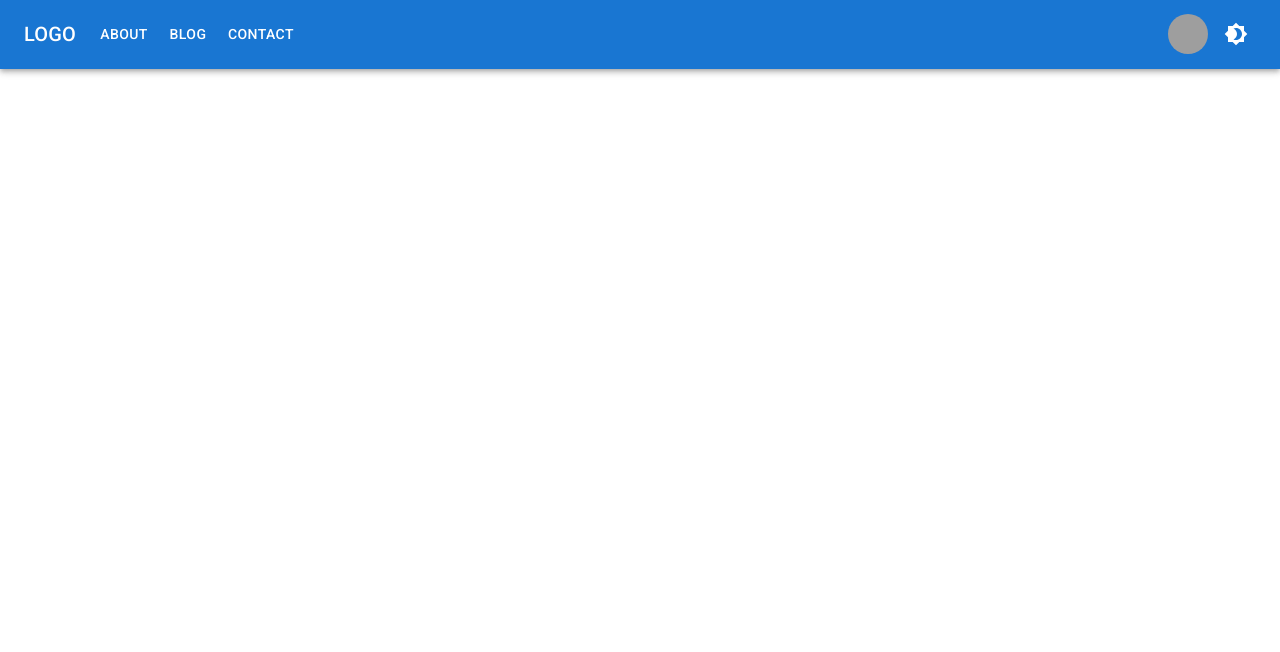
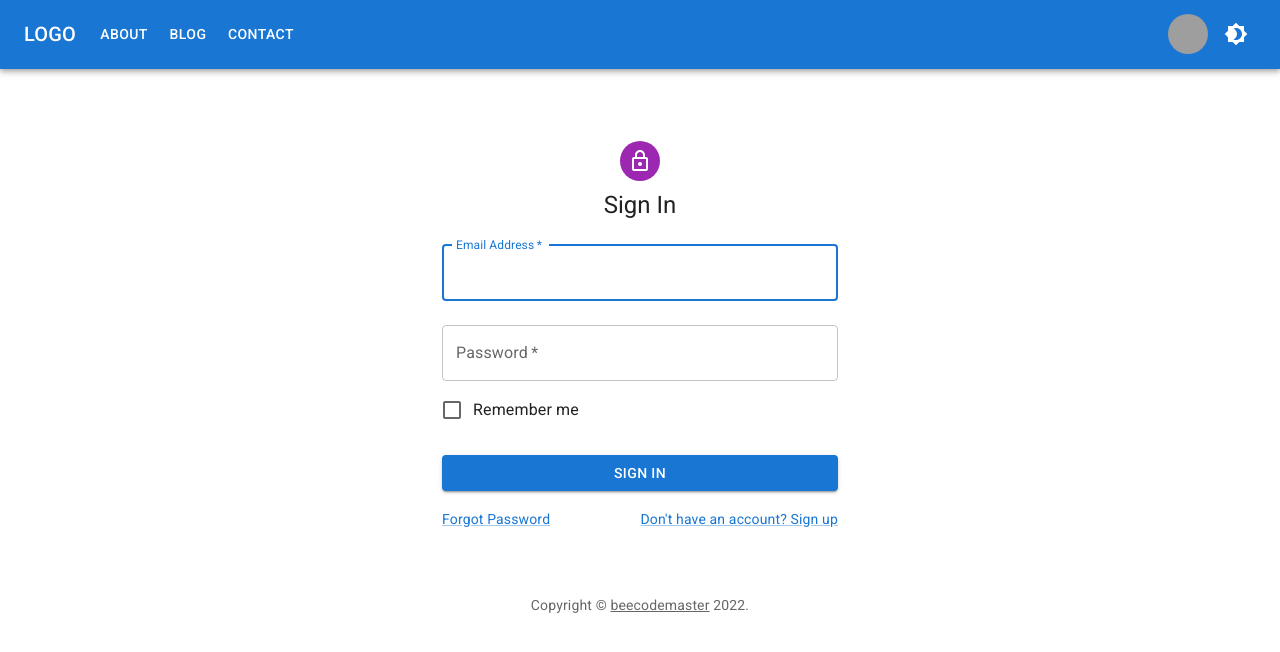
Before and after one commit to beezay/beezay.github.io, a React (Create React App) app: page / in a window 1280 px wide. Shown: the top 652 px of the page. Built offline with nearby package versions, Linux system fonts and the light colour scheme; grey boxes are pictures that could not be loaded.

Commit message:
eslint updated

```diff
--- a/package.json
+++ b/package.json
@@ -11,6 +11,7 @@
     "@testing-library/jest-dom": "^5.16.2",
     "@testing-library/react": "^12.1.3",
     "@testing-library/user-event": "^13.5.0",
+    "eslint-plugin-prettier": "^4.2.1",
     "react": "^17.0.2",
     "react-dom": "^17.0.2",
     "react-scripts": "5.0.0",
--- /dev/null
+++ b/src/core/components/Authentication/Login.jsx
@@ -0,0 +1,109 @@
+import Avatar from "@mui/material/Avatar";
+import Button from "@mui/material/Button";
+import CssBaseline from "@mui/material/CssBaseline";
+import TextField from "@mui/material/TextField";
+import FormControlLabel from "@mui/material/FormControlLabel";
+import Checkbox from "@mui/material/Checkbox";
+import Link from "@mui/material/Link";
+import Grid from "@mui/material/Grid";
+import Box from "@mui/material/Box";
+import LockOutlinedIcon from "@mui/icons-material/LockOutlined";
+import Typography from "@mui/material/Typography";
+import Container from "@mui/material/Container";
+import { COPYRIGHT_SITE_TEXT } from "core/consts";
+import { FORGOT_PASSWORD, NO_ACCOUNT_SIGN_UP_HERE, SIGN_IN_BTN_TEXT } from "core/staticTexts";
+
+function Copyright(props) {
+  return (
+    <Typography variant="body2" color="text.secondary" align="center" {...props}>
+      {'Copyright © '}
+      <Link color="inherit" href="https://mui.com/">
+        {COPYRIGHT_SITE_TEXT}
+      </Link>{' '}
+      {new Date().getFullYear()}
+      {'.'}
+    </Typography>
+  );
+}
+
+const Login = () => {
+
+  const handleSubmit = (event) => {
+    event.preventDefault();
+    const data = new FormData(event.currentTarget);
+    console.log({
+      email: data.get('email'),
+      password: data.get('password'),
+    });
+  };
+
+  return (
+    <Container component="main" maxWidth="xs">
+      <CssBaseline />
+      <Box
+        sx={{
+          marginTop: 8,
+          display: "flex",
+          flexDirection: "column",
+          alignItems: "center",
+        }}
+      >
+        <Avatar sx={{ m: 1, bgcolor: "secondary.main" }}>
+          <LockOutlinedIcon />
+        </Avatar>
+        <Typography component="h1" variant="h5">
+          {SIGN_IN_BTN_TEXT}
+        </Typography>
+        <Box component="form" onSubmit={handleSubmit} noValidate sx={{ mt: 1 }}>
+          <TextField
+            margin="normal"
+            required
+            fullWidth
+            id="email"
+            label="Email Address"
+            name="email"
+            autoComplete="email"
+            autoFocus
+          />
+          <TextField
+            margin="normal"
+            required
+            fullWidth
+            name="password"
+            label="Password"
+            type="password"
+            id="password"
+            autoComplete="current-password"
+          />
+          <FormControlLabel
+            control={<Checkbox value="remember" color="primary" />}
+            label="Remember me"
+          />
+          <Button
+            type="submit"
+            fullWidth
+            variant="contained"
+            sx={{ mt: 3, mb: 2 }}
+          >
+            {SIGN_IN_BTN_TEXT}
+          </Button>
+          <Grid container>
+            <Grid item xs>
+              <Link href="#" variant="body2">
+                {FORGOT_PASSWORD}
+              </Link>
+            </Grid>
+            <Grid item>
+              <Link href="#" variant="body2">
+                {NO_ACCOUNT_SIGN_UP_HERE}
+              </Link>
+            </Grid>
+          </Grid>
+        </Box>
+      </Box>
+      <Copyright sx={{ mt: 8, mb: 4 }} />
+    </Container>
+  );
+};
+
+export default Login;
--- a/src/containers/Navbar/NavbarWrapper.jsx
+++ b/src/core/components/NavbarWrapper.jsx
@@ -12,7 +12,7 @@
 import Tooltip from '@mui/material/Tooltip';
 import MenuItem from '@mui/material/MenuItem';
 import { pages, settings } from 'data/data';
-import HideOnScroll from 'components/HideOnScroll';
+import HideOnScroll from 'core/components/HideOnScroll';
 import {Brightness4 as Brightness4Icon, Brightness7 as Brightness7Icon} from '@mui/icons-material';
 import { useTheme } from '@mui/material/styles';
 import { ColorModeContext } from 'context/ColorModeContext';
--- a/src/core/consts.js
+++ b/src/core/consts.js
@@ -1,2 +1,4 @@
 export const THEME_LIGHT_MODE = 'light'
 export const THEME_DARK_MODE = 'dark'
+
+export const COPYRIGHT_SITE_TEXT = 'beecodemaster'
--- a/src/core/containers/AppContainer.jsx
+++ b/src/core/containers/AppContainer.jsx
@@ -1,10 +1,12 @@
 import React from 'react'
-import NavbarWrapper from 'containers/Navbar/NavbarWrapper'
+import NavbarWrapper from 'core/components/NavbarWrapper'
+import Login from 'core/components/Authentication/Login'
 
 const AppContainer = () => {
   return (
     <div style={{ minHeight: '100vh' }}>
     <NavbarWrapper />
+    <Login />
     </div>
   )
 }
--- /dev/null
+++ b/src/core/staticTexts.js
@@ -0,0 +1,4 @@
+// Login Page Texts
+export const NO_ACCOUNT_SIGN_UP_HERE = "Don't have an account? Sign up";
+export const FORGOT_PASSWORD = "Forgot Password";
+export const SIGN_IN_BTN_TEXT = 'Sign In'
```
Also changed, not shown: .eslintrc.json, src/core/components/HideOnScroll.jsx (renamed from src/components/HideOnScroll.jsx), 1 other file (tests, documents, lock files or other folders).
